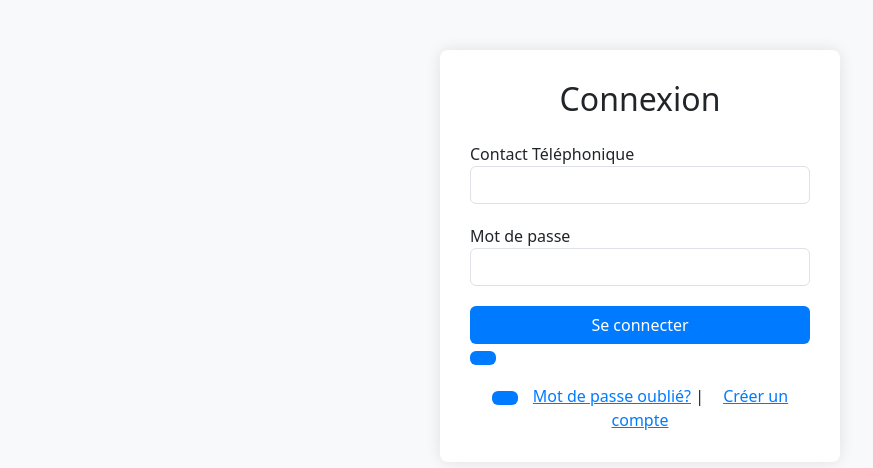
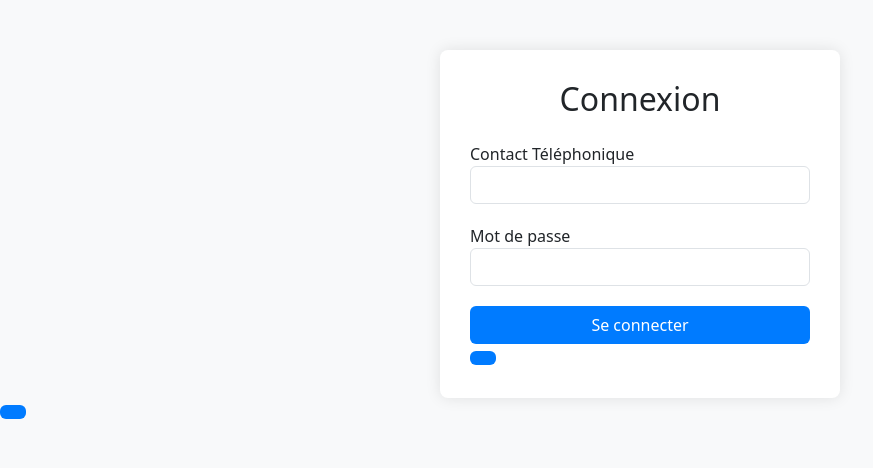
Before and after one commit to Luviclecrime/Bollor-, a plain HTML site: page connexion.html in a window 1280 px wide. Shown: the whole page, without its empty margins (0-873 px from the left). Drawn offline with nearby package versions, Linux system fonts and the light colour scheme.

Commit message:
Update connexion.html

```diff
--- a/connexion.html
+++ b/connexion.html
@@ -58,10 +58,7 @@
               <a href="accueil.html"<button type="submit" class="btn btn-custom">Se connecter</button>
             </div>
 
-            <div class="text-center mt-3">
-                <a href="#" class="btn-link">Mot de passe oublié?</a> |
-                <a href="#" class="btn-link">Créer un compte</a>
-            </div>
+
         </form>
     </div>
 
```
